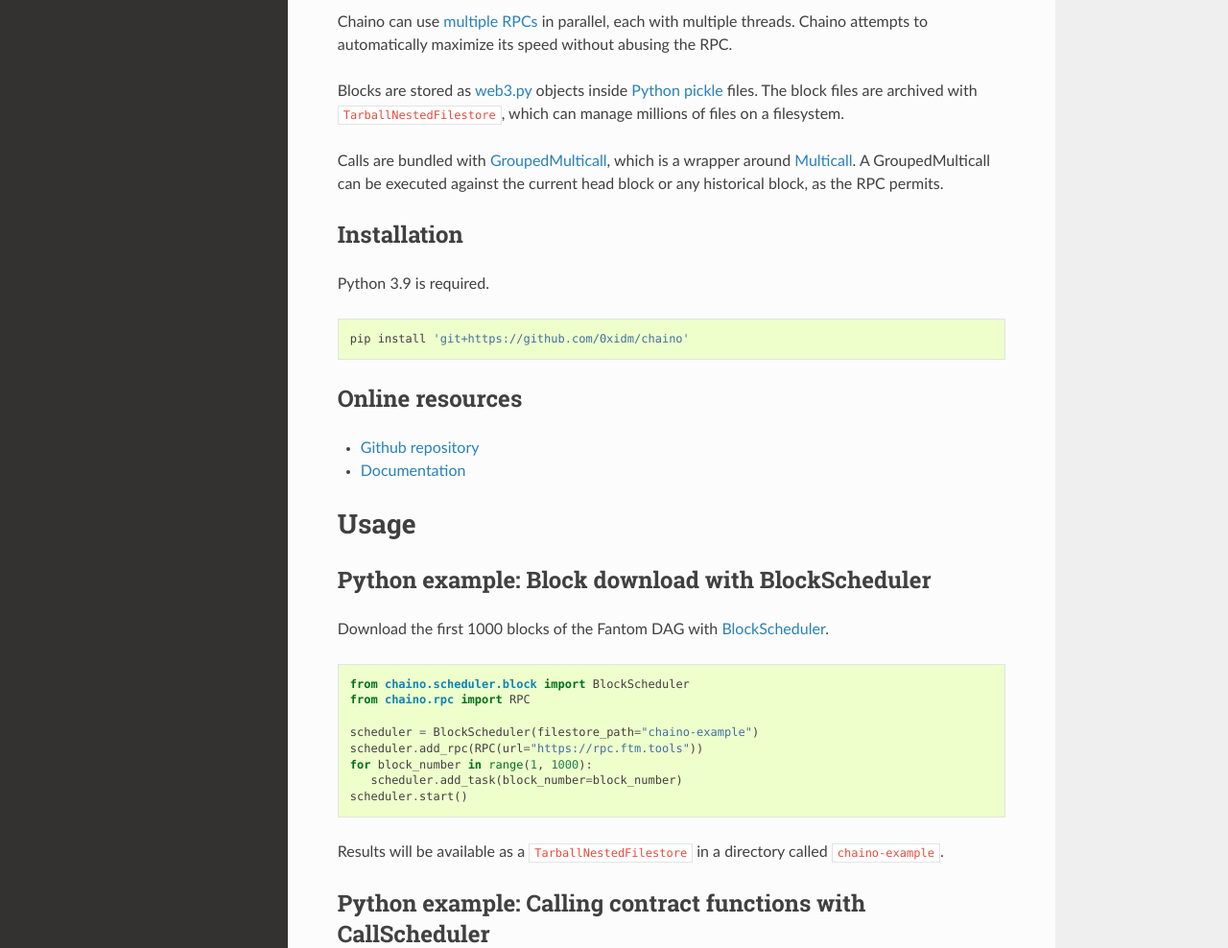
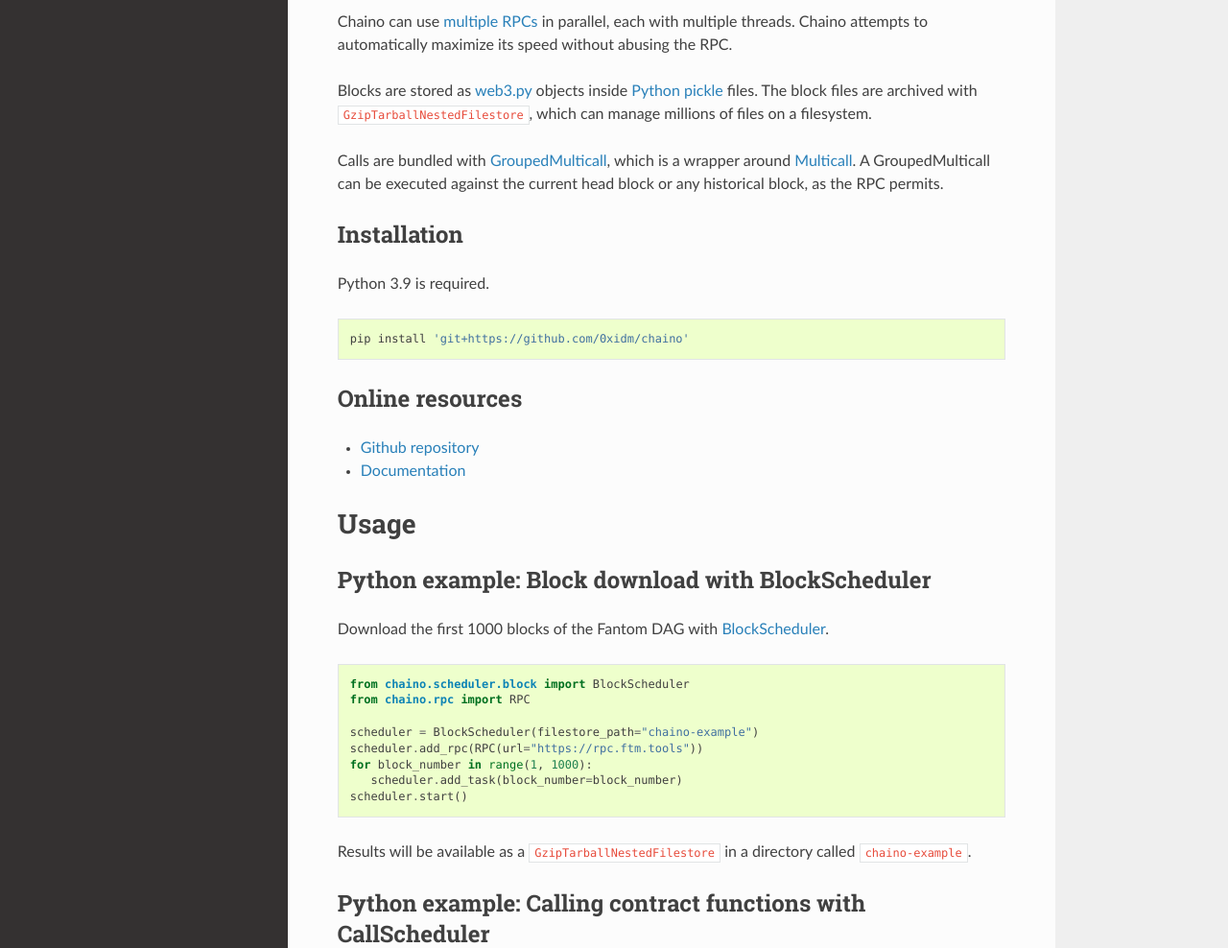
Before and after one commit to Wizard-Scientific/chaino, a Sphinx documentation site: the page built from docs/index.rst, in a window 1280 px wide and 1400 px high. Shown: the part 325-1313 px from the top of the window at 96% size. Built offline with Sphinx 7.4.7 and the Read the Docs theme 2.0.0, drawn with Linux system fonts in a browser that asks for light colours; some of the changed text lies outside the part shown.

Commit message:
use gzipped tarballs to store blocks

```diff
--- a/Readme.rst
+++ b/Readme.rst
@@ -13,7 +13,7 @@
 Chaino attempts to automatically maximize its speed without abusing the RPC.
 
 Blocks are stored as `web3.py <https://web3py.readthedocs.io/en/v5/web3.eth.html>`_ objects inside `Python pickle <https://docs.python.org/3/library/pickle.html>`_ files.
-The block files are archived with ``TarballNestedFilestore``, which can manage millions of files on a filesystem.
+The block files are archived with ``GzipTarballNestedFilestore``, which can manage millions of files on a filesystem.
 
 Calls are bundled with `GroupedMulticall <https://chaino.readthedocs.io/en/latest/#groupedmulticall>`_, which is a wrapper around `Multicall <https://github.com/banteg/multicall.py>`_.
 A GroupedMulticall can be executed against the current head block or any historical block, as the RPC permits.
@@ -52,7 +52,7 @@
       scheduler.add_task(block_number=block_number)
    scheduler.start()
 
-Results will be available as a ``TarballNestedFilestore`` in a directory called ``chaino-example``.
+Results will be available as a ``GzipTarballNestedFilestore`` in a directory called ``chaino-example``.
 
 Python example: Calling contract functions with CallScheduler
 --------------------------------------------------------------
--- a/docs/index.rst
+++ b/docs/index.rst
@@ -57,10 +57,10 @@
    :show-inheritance:
    :noindex:
 
-TarballNestedFilestore
----------------
+GzipTarballNestedFilestore
+--------------------------
 
-.. autoclass:: nested_filestore.tarball.TarballNestedFilestore
+.. autoclass:: nested_filestore.tarball.GzipTarballNestedFilestore
    :members:
    :undoc-members:
    :show-inheritance:
```
Also changed, not shown: 2 other files.
